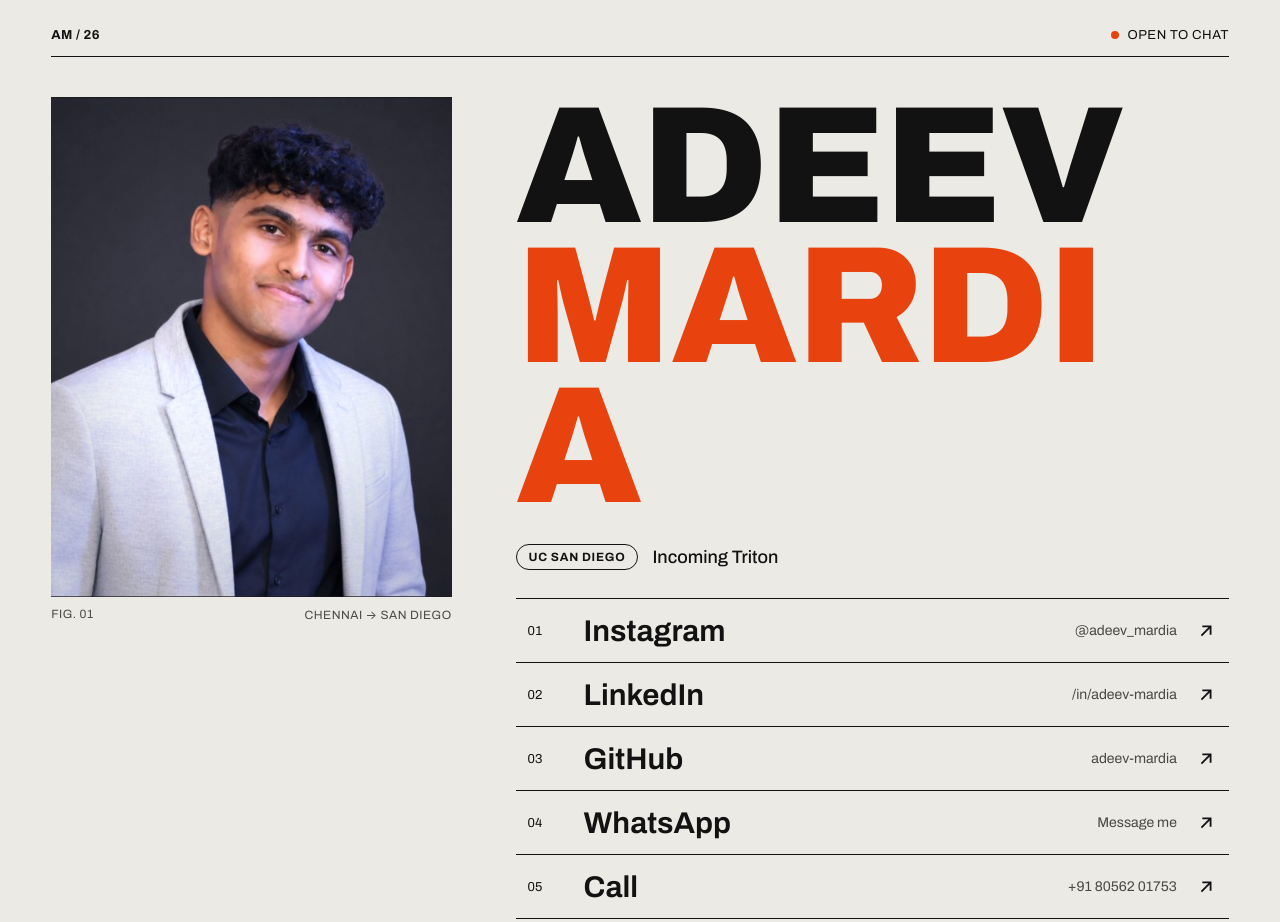
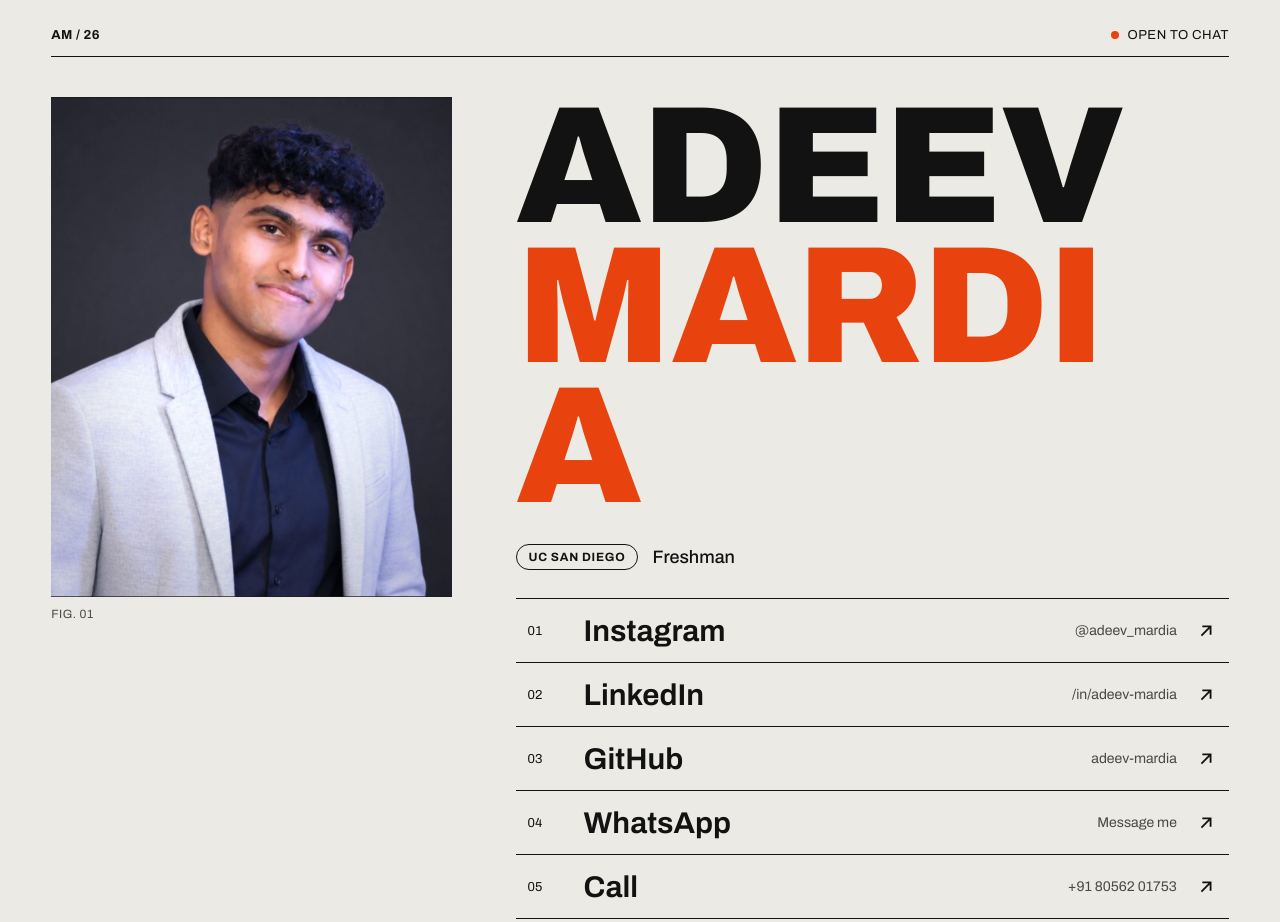
Before and after one commit to adeev-mardia/adeev-mardia.github.io, a plain HTML site: page index.html in a window 1280 px wide. Shown: the top 922 px of the page. Drawn offline with Linux system fonts and the light colour scheme.

Commit message:
Change tagline to Freshman, drop photo caption
Co-Authored-By: Claude Opus 5.5 <noreply@anthropic.com>
Claude-Session: https://claude.ai/code/session_01RyR11UECeTvqBT88wfo7Tk

```diff
--- a/index.html
+++ b/index.html
@@ -76,11 +76,11 @@ nav{display:flex;flex-direction:column;border-top:1.5px solid var(--ink)}
 <div class="frame">
 <img src="adeev.jpg" srcset="adeev-400.jpg 400w, adeev.jpg 800w" sizes="(max-width:560px) 92vw, 460px" width="800" height="800" alt="Portrait of Adeev Mardia" fetchpriority="high">
 </div>
-<figcaption><span>Fig. 01</span><span>Chennai → San Diego</span></figcaption>
+<figcaption><span>Fig. 01</span></figcaption>
 </figure>
 <section>
 <h1>Adeev<br><span>Mardia</span></h1>
-<p class="tag"><span class="pill">UC San Diego</span><span>Incoming Triton</span></p>
+<p class="tag"><span class="pill">UC San Diego</span><span>Freshman</span></p>
 <nav aria-label="Social links">
 <a class="row" href="https://www.instagram.com/adeev_mardia" target="_blank" rel="noopener"><span class="n">01</span><span class="l">Instagram</span><span class="h">@adeev_mardia</span><svg class="a" aria-hidden="true" width="22" height="22" viewBox="0 0 24 24" fill="none" stroke="currentColor" stroke-width="2"><path d="M7 17L17 7M8 7h9v9"/></svg></a>
 <a class="row" href="https://www.linkedin.com/in/adeev-mardia" target="_blank" rel="noopener"><span class="n">02</span><span class="l">LinkedIn</span><span class="h">/in/adeev-mardia</span><svg class="a" aria-hidden="true" width="22" height="22" viewBox="0 0 24 24" fill="none" stroke="currentColor" stroke-width="2"><path d="M7 17L17 7M8 7h9v9"/></svg></a>
```
